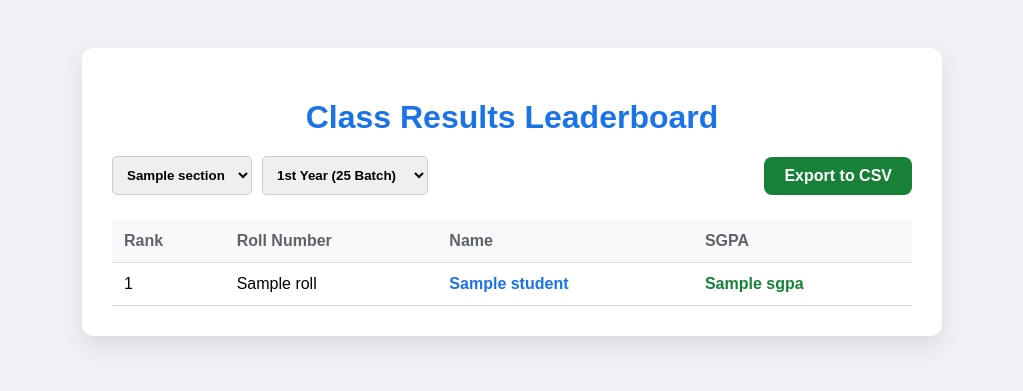
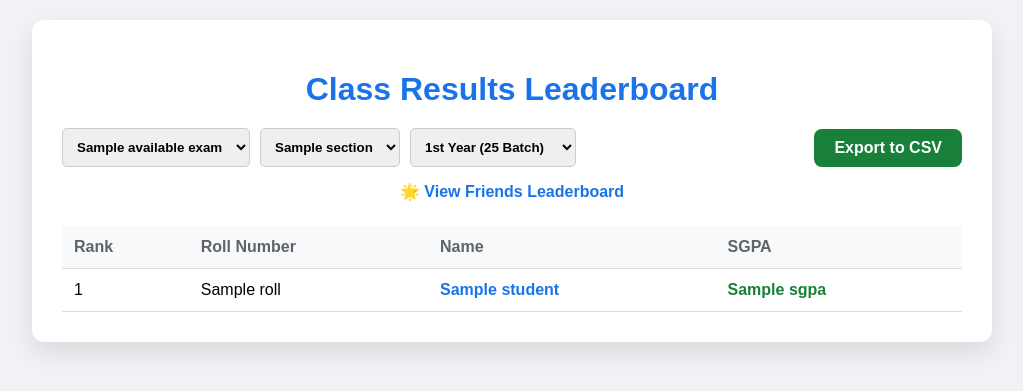
Before and after one commit to Anurag-006/Result-Checker, a Flask app: template app/templates/dashboard.html in a window 1280 px wide. Shown: the top 391 px of the page, without its empty margins (128-1151 px from the left). Run offline with Flask 3, Linux system fonts and the light colour scheme; the template is opened without the code that fills it: most values are stand-ins (such as "Sample title", 1, 10 or a date in 2020).

Commit message:
Dynamic fetching

```diff
--- a/app/app.py
+++ b/app/app.py
@@ -4,14 +4,18 @@ from bs4 import BeautifulSoup
 import io
 import csv
 import concurrent.futures
+import re
+from functools import partial
+import json
 
 app = Flask(__name__)
-
-EXAM_ID = "7463"
 BASE_URL = "https://vnrvjietexams.net/eduprime3exam/Results/Results"
 
-# Maps EXACTLY to the individual sheets in your Excel file
-# We define the start and end indices so it limits the scraping to just that section.
+# In-Memory Cache to prevent overloading the college server
+CACHE = {}
+AVAILABLE_EXAMS = {}
+
+# Exact section mapping limits based on your Excel sheets
 SECTION_INFO = {
     "AE": {"code": "24", "reg_start": 1, "reg_end": 66, "lat_start": 1, "lat_end": 6},
     "AIDS": {"code": "72", "reg_start": 1, "reg_end": 66, "lat_start": 1, "lat_end": 6},
@@ -45,8 +49,66 @@ SECTION_INFO = {
     "ME-2": {"code": "03", "reg_start": 65, "reg_end": 128, "lat_start": 7, "lat_end": 12}
 }
 
+import urllib3
+# Add this line at the top of your file to hide annoying SSL warnings in your terminal
+urllib3.disable_warnings(urllib3.exceptions.InsecureRequestWarning)
+
+def fetch_active_exams():
+    """Extracts Exam IDs directly from the hidden JSON script on the college site."""
+    global AVAILABLE_EXAMS
+    if AVAILABLE_EXAMS:
+        return AVAILABLE_EXAMS
+
+    try:
+        headers = {
+            'User-Agent': 'Mozilla/5.0 (Windows NT 10.0; Win64; x64) AppleWebKit/537.36',
+            'Accept': 'text/html,application/xhtml+xml,application/xml;q=0.9,*/*;q=0.8'
+        }
+        main_url = "https://vnrvjietexams.net/EduPrime3Exam/Results"
+        response = requests.get(main_url, headers=headers, timeout=10, verify=False)
+
+        if response.status_code == 200:
+            soup = BeautifulSoup(response.text, 'html.parser')
+            exams = {}
+
+            # Search through all script tags on the page
+            for script in soup.find_all('script'):
+                if script.string and 'var data =' in script.string:
+                    # Isolate the JSON part from the script text
+                    json_text = script.string.split('var data =')[1].strip()
+
+                    # Remove the trailing semicolon so it becomes valid JSON
+                    if json_text.endswith(';'):
+                        json_text = json_text[:-1]
+
+                    # Parse the JSON string into a Python Dictionary
+                    exam_list = json.loads(json_text)
+
+                    # Loop through every exam in their database
+                    for exam in exam_list:
+                        exam_id = str(exam.get('ExamId'))
+                        exam_name = exam.get('ExamName')
+
+                        # Only grab B.Tech exams
+                        if exam_id and exam_name and "B.TECH" in exam_name.upper():
+                            exams[exam_id] = exam_name
+
+            if exams:
+                AVAILABLE_EXAMS = exams
+                print(f"✅ Successfully loaded {len(exams)} dynamic exams from JSON!")
+                return exams
+            else:
+                print("❌ Found the script, but couldn't extract the exams.")
+        else:
+            print(f"❌ Server Error: {response.status_code}")
+
+    except Exception as e:
+        print(f"❌ Exception occurred: {e}")
+
+    return {"7463": "Default Exam (Failed to load dynamic list)"}
+
 def get_sequence_strings(start_idx, end_idx):
-    """Generates standard university sequences skipping I, L, O, and S for a specific slice."""
+    """Generates alphanumeric sequences skipping I, L, O, and S."""
     valid_chars = "ABCDEFGHJKMNPQRTUVWXYZ"
     seq = []
     for i in range(start_idx, end_idx + 1):
@@ -60,19 +122,18 @@ def get_sequence_strings(start_idx, end_idx):
     return seq
 
 def generate_roll_numbers(year_prefix, section_key):
-    """Generates all roll combinations for a specific section."""
     rolls = []
     section = SECTION_INFO.get(section_key)
     if not section: return []
 
     branch_code = section["code"]
 
-    # 1. Generate Regular Students for this section
+    # Regular
     reg_seq = get_sequence_strings(section["reg_start"], section["reg_end"])
     for seq in reg_seq:
         rolls.append(f"{year_prefix}071A{branch_code}{seq}")
 
-    # 2. Generate Lateral Entry Students for this section
+    # Lateral Entry
     lat_prefix = str(int(year_prefix) + 1)
     lat_seq = get_sequence_strings(section["lat_start"], section["lat_end"])
     for seq in lat_seq:
@@ -80,30 +141,31 @@ def generate_roll_numbers(year_prefix, section_key):
 
     return rolls
 
-def get_student_data(htno):
-    """Helper to scrape data for a single student."""
+def get_student_data(htno, exam_id):
+    # Standard 10-point scale mapping
+    GRADE_POINTS = {
+        'O': 10, 'A+': 9, 'A': 8,
+        'B+': 7, 'B': 6, 'C': 5,
+        'F': 0, 'AB': 0, 'ABSENT': 0
+    }
+
     try:
-        response = requests.get(BASE_URL, params={'htno': htno, 'examId': EXAM_ID}, timeout=5)
+        response = requests.get(BASE_URL, params={'htno': htno, 'examId': exam_id}, timeout=5)
         if response.status_code == 200:
             soup = BeautifulSoup(response.text, 'html.parser')
 
-            # --- NEW: Check for withheld BEFORE checking for the name table ---
             page_text = soup.get_text().lower()
             if "withheld" in page_text:
                 return {'roll': htno, 'name': "Result Withheld", 'sgpa': "Withheld", 'subjects': []}
 
-            name_tag = soup.find(text=lambda t: "Student Name" in t)
-
-            # If the name tag is missing and it's NOT withheld, the student doesn't exist.
-            if not name_tag:
-                return None
+            name_tag = soup.find(string=lambda t: t and "Student Name" in t)
+            if not name_tag: return None
 
             name = name_tag.parent.find_next('td').get_text(strip=True).replace(":", "")
-
             if name == "Unknown" or not name:
                 return {'roll': htno, 'name': "Result Withheld", 'sgpa': "Withheld", 'subjects': []}
 
-            sgpa_tag = soup.find(text=lambda t: "SGPA" in t)
+            sgpa_tag = soup.find(string=lambda t: t and "SGPA" in t)
             sgpa = sgpa_tag.parent.find_next('td').get_text(strip=True).replace(":", "") if sgpa_tag else "0.00"
             if not sgpa: sgpa = "0.00"
 
@@ -114,10 +176,15 @@ def get_student_data(htno):
                 for row in rows:
                     cols = row.find_all('td')
                     if len(cols) >= 6:
+                        grade_letter = cols[4].text.strip()
+                        # Get the numeric point, default to "-" if it's a weird character
+                        numeric_point = GRADE_POINTS.get(grade_letter.upper(), "-")
+
                         subjects.append({
                             'code': cols[1].text.strip(),
                             'title': cols[2].text.strip(),
-                            'grade': cols[4].text.strip(),
+                            'grade': grade_letter,
+                            'points': numeric_point,  # <-- NEW: Added points here!
                             'result': cols[-1].text.strip()
                         })
             return {'roll': htno, 'name': name, 'sgpa': sgpa, 'subjects': subjects}
@@ -125,53 +192,101 @@ def get_student_data(htno):
         pass
     return None
 
-def fetch_all_students(roll_numbers):
-    """Uses Multi-Threading to scrape results almost instantly."""
+def fetch_all_students(roll_numbers, exam_id):
     results = []
+    fetch_func = partial(get_student_data, exam_id=exam_id)
+
     with concurrent.futures.ThreadPoolExecutor(max_workers=15) as executor:
-        for data in executor.map(get_student_data, roll_numbers):
-            # We now keep ALL valid data objects, including withheld ones
+        for data in executor.map(fetch_func, roll_numbers):
             if data:
                 results.append(data)
     return results
+
+def safe_sgpa(student):
+    """Sort helper to ensure 'Withheld' goes to the bottom."""
+    try: return float(student['sgpa'])
+    except: return -1.0
 
 @app.route('/')
 def index():
     selected_section = request.args.get('section', 'CSBS')
     year = request.args.get('year', '23')
 
-    roll_numbers = generate_roll_numbers(year, selected_section)
-    class_results = fetch_all_students(roll_numbers)
+    available_exams = fetch_active_exams()
+    default_exam = list(available_exams.keys())[0] if available_exams else "7463"
+    selected_exam = request.args.get('exam', default_exam)
 
-    # Safe sorting: Puts Withheld students at the bottom (treated as -1 SGPA)
-    def safe_sgpa(student):
-        try:
-            return float(student['sgpa'])
-        except (ValueError, TypeError):
-            return -1.0 # Puts "Withheld" or "N/A" at the bottom of the list
+    cache_key = f"{selected_section}_{year}_{selected_exam}"
 
-    class_results.sort(key=safe_sgpa, reverse=True)
+    if cache_key in CACHE:
+        class_results = CACHE[cache_key]
+    else:
+        roll_numbers = generate_roll_numbers(year, selected_section)
+        class_results = fetch_all_students(roll_numbers, selected_exam)
+        class_results.sort(key=safe_sgpa, reverse=True)
+        CACHE[cache_key] = class_results
 
     return render_template('dashboard.html',
                            students=class_results,
                            sections=SECTION_INFO.keys(),
                            selected_section=selected_section,
-                           selected_year=year)
+                           selected_year=year,
+                           available_exams=available_exams,
+                           selected_exam=selected_exam)
+
+@app.route('/friends', methods=['GET', 'POST'])
+def friends_leaderboard():
+    rolls_input = request.form.get('roll_numbers', '')
+    class_results = []
+
+    available_exams = fetch_active_exams()
+    default_exam = list(available_exams.keys())[0] if available_exams else "7463"
+
+    # --- FIXED: Check the POST form data first, then GET args, then default ---
+    selected_exam = request.form.get('exam') or request.args.get('exam') or default_exam
+
+    if rolls_input:
+        raw_rolls = re.findall(r'[a-zA-Z0-9]{10}', rolls_input)
+        valid_rolls = list(set([r.upper() for r in raw_rolls]))
+
+        if valid_rolls:
+            class_results = fetch_all_students(valid_rolls, selected_exam)
+            class_results.sort(key=safe_sgpa, reverse=True)
+
+    return render_template('friends.html',
+                           students=class_results,
+                           saved_input=rolls_input,
+                           available_exams=available_exams,
+                           selected_exam=selected_exam)
 
 @app.route('/report/<roll_no>')
 def report_card(roll_no):
-    student = get_student_data(roll_no)
+    available_exams = fetch_active_exams()
+    default_exam = list(available_exams.keys())[0] if available_exams else "7463"
+    selected_exam = request.args.get('exam', default_exam)
+
+    student = get_student_data(roll_no, selected_exam)
     return render_template('report_card.html', student=student)
 
 @app.route('/export')
 def export_csv():
     selected_section = request.args.get('section', 'CSBS')
     year = request.args.get('year', '23')
-    roll_numbers = generate_roll_numbers(year, selected_section)
 
-    all_student_data = fetch_all_students(roll_numbers)
+    available_exams = fetch_active_exams()
+    default_exam = list(available_exams.keys())[0] if available_exams else "7463"
+    selected_exam = request.args.get('exam', default_exam)
+
+    cache_key = f"{selected_section}_{year}_{selected_exam}"
+
+    if cache_key in CACHE:
+        all_student_data = CACHE[cache_key]
+    else:
+        roll_numbers = generate_roll_numbers(year, selected_section)
+        all_student_data = fetch_all_students(roll_numbers, selected_exam)
+        all_student_data.sort(key=safe_sgpa, reverse=True)
+
     all_subject_titles = set()
-
     for data in all_student_data:
         if data['subjects']:
             for sub in data['subjects']:
@@ -188,11 +303,15 @@ def export_csv():
     for student in all_student_data:
         grade_map = {sub['title']: sub['grade'] for sub in student['subjects']}
         row = [student['roll'], student['name']]
+
         for subject in sorted_subjects:
             row.append(grade_map.get(subject, "N/A"))
 
-        failed = any(sub['result'] == 'FAIL' for sub in student['subjects'])
-        verdict = "FAIL" if failed else "PASS"
+        if student['name'] == "Result Withheld":
+            verdict = "WITHHELD"
+        else:
+            failed = any(sub['result'] == 'FAIL' for sub in student['subjects'])
+            verdict = "FAIL" if failed else "PASS"
 
         row.extend([student['sgpa'], verdict])
         writer.writerow(row)
@@ -204,4 +323,5 @@ def export_csv():
     )
 
 if __name__ == '__main__':
-    app.run(debug=True)
+    # Using 0.0.0.0 so anyone on the same Wi-Fi can access it using your IP Address
+    app.run(host='127.0.0.1', port=5000, debug=True)
--- a/app/templates/dashboard.html
+++ b/app/templates/dashboard.html
@@ -2,45 +2,39 @@
 <html lang="en">
 <head>
     <meta charset="UTF-8">
-    <title>Class Results</title>
+    <meta name="viewport" content="width=device-width, initial-scale=1.0">
+    <title>Class Results Leaderboard</title>
     <style>
-        body { font-family: sans-serif; background: #f0f2f5; padding: 40px; }
-        .container { max-width: 800px; margin: auto; background: white; padding: 30px; border-radius: 12px; box-shadow: 0 10px 25px rgba(0,0,0,0.1); }
-
+        body { font-family: sans-serif; background: #f0f2f5; padding: 20px; margin: 0; }
+        .container { max-width: 900px; margin: auto; background: white; padding: 30px; border-radius: 12px; box-shadow: 0 10px 25px rgba(0,0,0,0.1); }
         .header-section { display: flex; flex-direction: column; align-items: center; margin-bottom: 25px; }
         h1 { color: #1a73e8; margin-bottom: 20px; text-align: center; }
-
         .controls { display: flex; justify-content: space-between; align-items: center; width: 100%; flex-wrap: wrap; gap: 15px; }
-        .dropdown-group { display: flex; gap: 10px; }
-        select { padding: 10px; border-radius: 5px; border: 1px solid #ccc; font-weight: bold; }
-
+        .dropdown-group { display: flex; gap: 10px; flex-wrap: wrap; }
+        select { padding: 10px; border-radius: 5px; border: 1px solid #ccc; font-weight: bold; max-width: 300px; }
         table { width: 100%; border-collapse: collapse; margin-top: 20px; }
         th, td { padding: 12px; text-align: left; border-bottom: 1px solid #ddd; }
         th { background-color: #f8f9fa; color: #5f6368; }
-
         .high-score { color: #188038; font-weight: bold; }
         .withheld { color: #d93025; font-style: italic; }
-
-        .export-btn {
-            background-color: #188038;
-            color: white;
-            padding: 10px 20px;
-            text-decoration: none;
-            border-radius: 8px;
-            font-weight: bold;
-            transition: background 0.3s;
-        }
+        .export-btn { background-color: #188038; color: white; padding: 10px 20px; text-decoration: none; border-radius: 8px; font-weight: bold; transition: background 0.3s; }
         .export-btn:hover { background-color: #13642c; }
+        .friends-link { color: #1a73e8; font-weight: bold; text-decoration: none; display: inline-block; margin-top: 15px; }
     </style>
 </head>
 <body>
     <div class="container">
-
         <div class="header-section">
             <h1>Class Results Leaderboard</h1>
-
             <div class="controls">
                 <form action="/" method="GET" class="dropdown-group">
+                    <select name="exam" onchange="this.form.submit()">
+                        {% for exam_id, exam_name in available_exams.items() %}
+                            <option value="{{ exam_id }}" {% if exam_id == selected_exam %}selected{% endif %}>
+                                {{ exam_name }}
+                            </option>
+                        {% endfor %}
+                    </select>
                     <select name="section" onchange="this.form.submit()">
                         {% for section in sections %}
                             <option value="{{ section }}" {% if section == selected_section %}selected{% endif %}>
@@ -48,17 +42,16 @@
                             </option>
                         {% endfor %}
                     </select>
-
-                    <select name="section" onchange="this.form.submit()">
+                    <select name="year" onchange="this.form.submit()">
                         <option value="25" {% if selected_year == '25' %}selected{% endif %}>1st Year (25 Batch)</option>
                         <option value="24" {% if selected_year == '24' %}selected{% endif %}>2nd Year (24 Batch)</option>
                         <option value="23" {% if selected_year == '23' %}selected{% endif %}>3rd Year (23 Batch)</option>
                         <option value="22" {% if selected_year == '22' %}selected{% endif %}>4th Year (22 Batch)</option>
                     </select>
                 </form>
-
-                <a href="/export?section={{ selected_section }}&year={{ selected_year }}" class="export-btn">Export to CSV</a>
+                <a href="/export?section={{ selected_section }}&year={{ selected_year }}&exam={{ selected_exam }}" class="export-btn">Export to CSV</a>
             </div>
+            <a href="/friends?exam={{ selected_exam }}" class="friends-link">🌟 View Friends Leaderboard</a>
         </div>
 
         <table>
@@ -79,7 +72,7 @@
                             {% if student.name == "Result Withheld" %}
                                 <span class="withheld">{{ student.name }}</span>
                             {% else %}
-                                <a href="/report/{{ student.roll }}" target="_blank" style="color: #1a73e8; text-decoration: none; font-weight: bold;">
+                                <a href="/report/{{ student.roll }}?exam={{ selected_exam }}" target="_blank" style="color: #1a73e8; text-decoration: none; font-weight: bold;">
                                     {{ student.name }}
                                 </a>
                             {% endif %}
@@ -91,7 +84,6 @@
                 {% endfor %}
             </tbody>
         </table>
-
     </div>
 </body>
 </html>
```
Also changed, not shown: app/templates/friends.html (added, +95 -0 lines), app/templates/report_card.html (+5 -5 lines).
